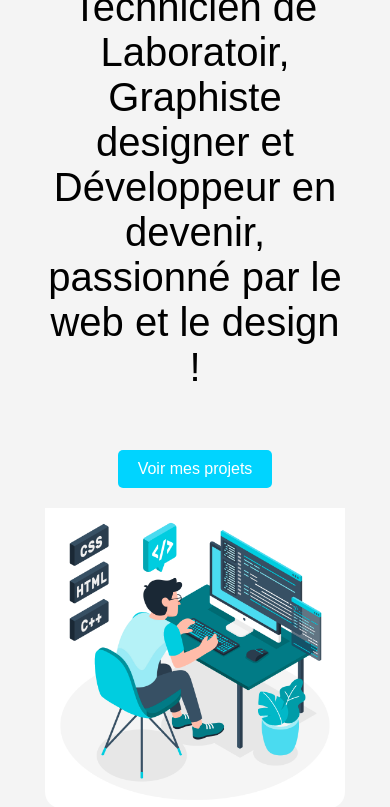
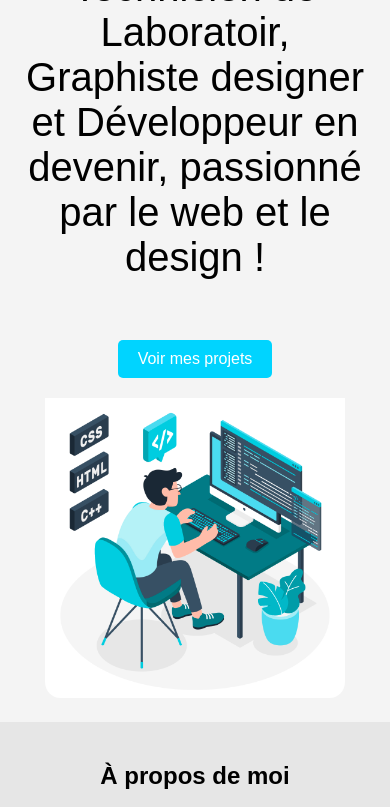
Before and after one commit to beaugard77/beaugard77.github.io, a plain HTML site: page index.html in a window 390 px wide. Shown: the part 407-1214 px from the top of the page. Drawn offline with Linux system fonts and the light colour scheme.

Commit message:
Update style.css
main margin add
main added in @media screen

```diff
--- a/style.css
+++ b/style.css
@@ -16,6 +16,7 @@ header {
 }
 
 main {
+    margin: 5%
     padding: 20px;
     text-align: center;
 }
@@ -249,7 +250,13 @@ footer {
         flex-direction: column;
         align-items: center;
     }
-
+    main {
+    margin: 5%
+    padding: 20px;
+    text-align: center;
+    width: 100%;
+    max-width: 100%px;
+}
     nav ul {
         flex-direction: column;
         align-items: center;
```
